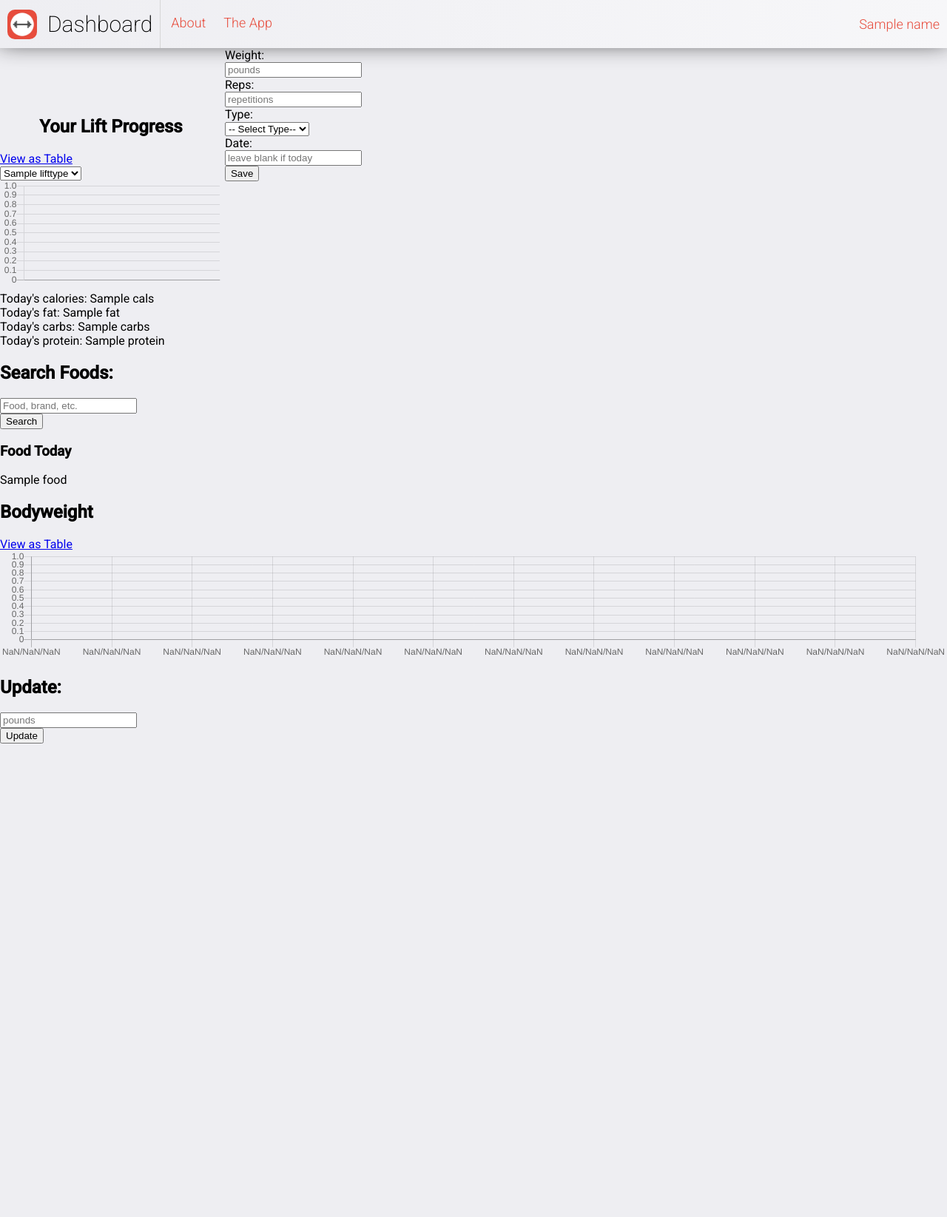
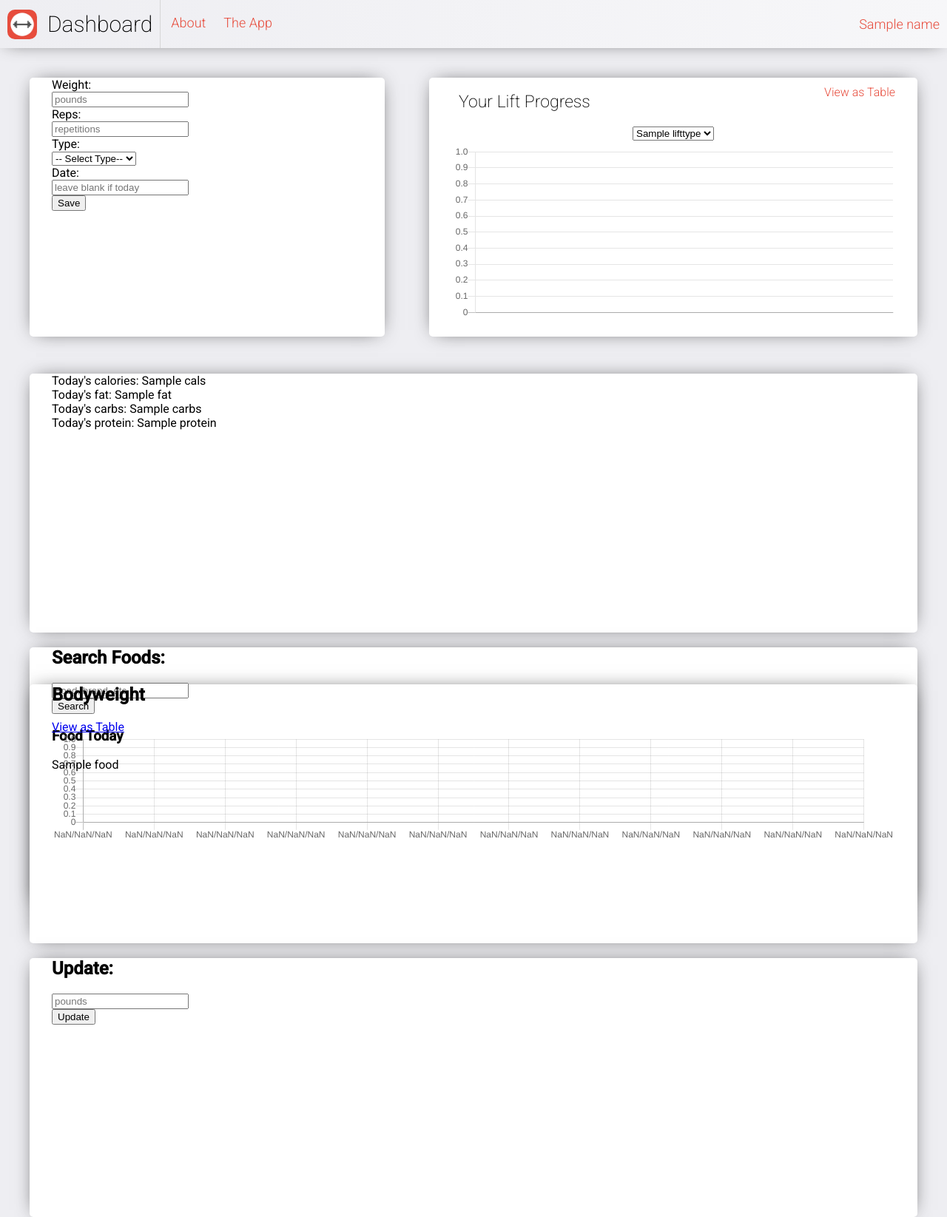
Before and after one commit to austinbailey1114/FitnessTracker, a PHP site: the page made by resources/views/index.twig in a window 1280 px wide. Shown: the whole page at 74% size. Before the commit the page ends 1005 px from the top, so only its background shows below. Run offline with PHP 8.4, Linux system fonts and the light colour scheme; the template is opened without the code that fills it: most values are stand-ins (such as "Sample title", 1, 10 or a date in 2020); some libraries are stand-ins or nearby versions.

Commit message:
Lift graph css

```diff
--- a/public/css/index.css
+++ b/public/css/index.css
@@ -1,3 +1,5 @@
+/* GLOBAL */
+
 * {
 	transition: 0.2s ease all;
 }
@@ -18,35 +20,6 @@ p {
     display: inline-block;
 }
 
-/* navigation */
-
-.top {
-    height: 65px;
-	border-bottom: 1px
-	-webkit-box-shadow: 0px -9px 32px 0px rgba(0,0,0,0.88);
-	-moz-box-shadow: 0px -9px 32px 0px rgba(0,0,0,0.88);
-	box-shadow: 0px -9px 32px 0px rgba(0,0,0,0.88);
-	background: linear-gradient(to right, #EEEEF2 , #f7f7f9);
-}
-
-.top-left {
-	float: left;
-}
-
-.title {
-	border-right: 1.3px solid #d6d6d6;
-}
-
-.title > * {
-	vertical-align: middle;
-}
-
-.image {
-	vertical-align: middle;
-	padding: 10px;
-	border-radius: 20px;
-}
-
 .header {
 	display: inline-block;
 	font-size: 30px;
@@ -61,6 +34,63 @@ p {
 	padding: 10px;
 	font-weight: 300;
 	font-size: 18px;
+}
+
+.link-small {
+	color: #E74C3C;
+	text-decoration: none;
+	font-weight: 300;
+	font-size: 16px;
+	float: right;
+	padding: 10px 0;
+}
+
+.header-small {
+	display: inline-block;
+	font-size: 23px;
+	font-weight: 200;
+	line-height: 45px;
+	padding-right: 5px;
+	margin: 10px;
+}
+
+.image {
+	vertical-align: middle;
+	padding: 10px;
+	border-radius: 20px;
+}
+
+.select-container {
+	width: 100%;
+	text-align: center;
+}
+
+.select {
+	margin-bottom: 8px;
+	margin-top: 0px;
+}
+
+/* navigation */
+
+.top {
+    height: 65px;
+	border-bottom: 1px
+	-webkit-box-shadow: 0px 0px 25px -9px rgba(54,54,54,1);
+	-moz-box-shadow: 0px 0px 25px -9px rgba(54,54,54,1);
+	box-shadow: 0px 0px 25px -9px rgba(54,54,54,1);
+	background: linear-gradient(to right, #EEEEF2 , #f7f7f9);
+}
+
+.top-left {
+	float: left;
+}
+
+.title {
+	border-right: 1.3px solid #d6d6d6;
+}
+
+.title > * {
+	vertical-align: middle;
 }
 
 .dropdown {
@@ -91,4 +121,34 @@ p {
 
 /* DASHBAORD */
 
+.container {
+	height: 350px;
+	margin: 30px 30px;
+	padding: 10px 10px;
+}
+
+.container-child {
+	-webkit-box-shadow: 0px 0px 25px -9px rgba(54,54,54,1);
+	-moz-box-shadow: 0px 0px 25px -9px rgba(54,54,54,1);
+	box-shadow: 0px 0px 25px -9px rgba(54,54,54,1);
+	border-radius: 5px;
+	background-color: white;
+	padding: 0 2.5%;
+	height: 100%;
+}
+
 /* lift div */
+
+.lift-graph {
+	float: right;
+	width: 50%
+}
+
+.new-lift {
+	float: left;
+	width: 35%;
+}
+
+.lift-chart-container {
+	height: 240px;
+}
--- a/resources/views/index.twig
+++ b/resources/views/index.twig
@@ -23,23 +23,23 @@
 </div>
 <div class="dashboard">
     <div class="lifts-container container">
-        <div class="lift-graph inline">
+        <div class="lift-graph inline container-child">
             <div>
-                <h2 align="center" id="liftProgressTitle">Your Lift Progress</h2>
-                <div id="lifttableform">
-                    <a id="lifttable" href="{{ path_for('lift.table') }}">View as Table</a>
+                <h2 class="header-small inline">Your Lift Progress</h2>
+                <a class="link-small inline" href="{{ path_for('lift.table') }}">View as Table</a>
             </div>
-            </div>
-            <select name="chooseLift" id="chooseLiftToDisplay">
+            <div class="select-container">
+                <select class="select" id="choose-lift">
                     {% for type in lifttypes %}
                         <option value="{{ type.name }}">{{ type.name }}</option>
                     {% endfor %}
                 </select>
-            <div id ="graphDiv">
-                <canvas id="myChart"></canvas>
+            </div>
+            <div class="lift-chart-container">
+                <canvas id="lift-chart"></canvas>
             </div>
         </div>
-        <div class="new-lift inline">
+        <div class="new-lift inline container-child">
             <form action="{{ path_for('lift.post') }}" method="post">
                 <div id="addNewWeight">
                     <p id="promptWeight">Weight: </p>
@@ -76,13 +76,14 @@
         </div>
     </div>
     <div class="container">
-        <div id="showData">
+        <div class="food-total container-child">
             <p id="displayCals">Today's calories: {{ nutrientCounts.cals }}</p>
             <p id="displayFat">Today's fat: {{ nutrientCounts.fat }}</p>
             <p id="displayCarbs">Today's carbs: {{ nutrientCounts.carbs }}</p>
             <p id="displayProtein">Today's protein: {{ nutrientCounts.protein }}</p>
         </div>
-        <div id="newFood">
+        <div class="container-child">
+            <div class="new-food">
                 <form id="searchFood" action="./foods/search" method="post">
                     <div id="enterfood">
                         <h2 id="newFoodTitle">Search Foods: </h2>
@@ -102,15 +103,16 @@
                 </div>
             </div>
         </div>
+    </div>
     <div class="container">
-        <div class="bodyweightGraph">
+        <div class="bodyweightGraph container-child">
             <h2 id="bodyweighttabletitle">Bodyweight</h2>
             <a id="bodyweighttable" href="{{ path_for('bodyweight.table') }}">View as Table</a>
             <div id ="bodyweightGraphDiv">
                 <canvas id="bodyweightChart"></canvas>
             </div>
         </div>
-        <div id="newWeight">
+        <div class="newWeight container-child">
             <form action="{{ path_for('bodyweight.post') }}" method="post">
                 <div id="promptBodyweight">
                     <h2 id="weightTitle">Update: </h2>
@@ -138,7 +140,7 @@ var bodyWeights = {{ bodyweights|json_encode|raw }}
 
 $('#dateInput').mask("99/99/9999", { placeholder: "mm/dd/yyyy" });
 
-$('#chooseLiftToDisplay').change(function() {
+$('#choose-lift').change(function() {
     buildLiftChart();
 });
 
@@ -169,7 +171,7 @@ $('form').submit(function(event) {
 });
 
 function buildLiftChart() {
-    var type = $('#chooseLiftToDisplay').val();
+    var type = $('#choose-lift').val();
     var xAxis = [];
     var yAxis = [];
     for (var i = 0; i < lifts.length; i++) {
@@ -205,7 +207,7 @@ function buildLiftChart() {
         xAxis[i] = newDate;
     }
 
-    var ctx = document.getElementById('myChart').getContext('2d');
+    var ctx = document.getElementById('lift-chart').getContext('2d');
     var chart = new Chart(ctx, {
     type: 'line',
     data: {
@@ -229,7 +231,7 @@ function buildLiftChart() {
     }
     });
 
-    $('#myChart').hide().fadeIn(1000);
+    $('#lift-chart').hide().fadeIn(1000);
 }
 
 function buildWeightChart() {
```
Lines whose indentation alone changed are shown as unchanged.
